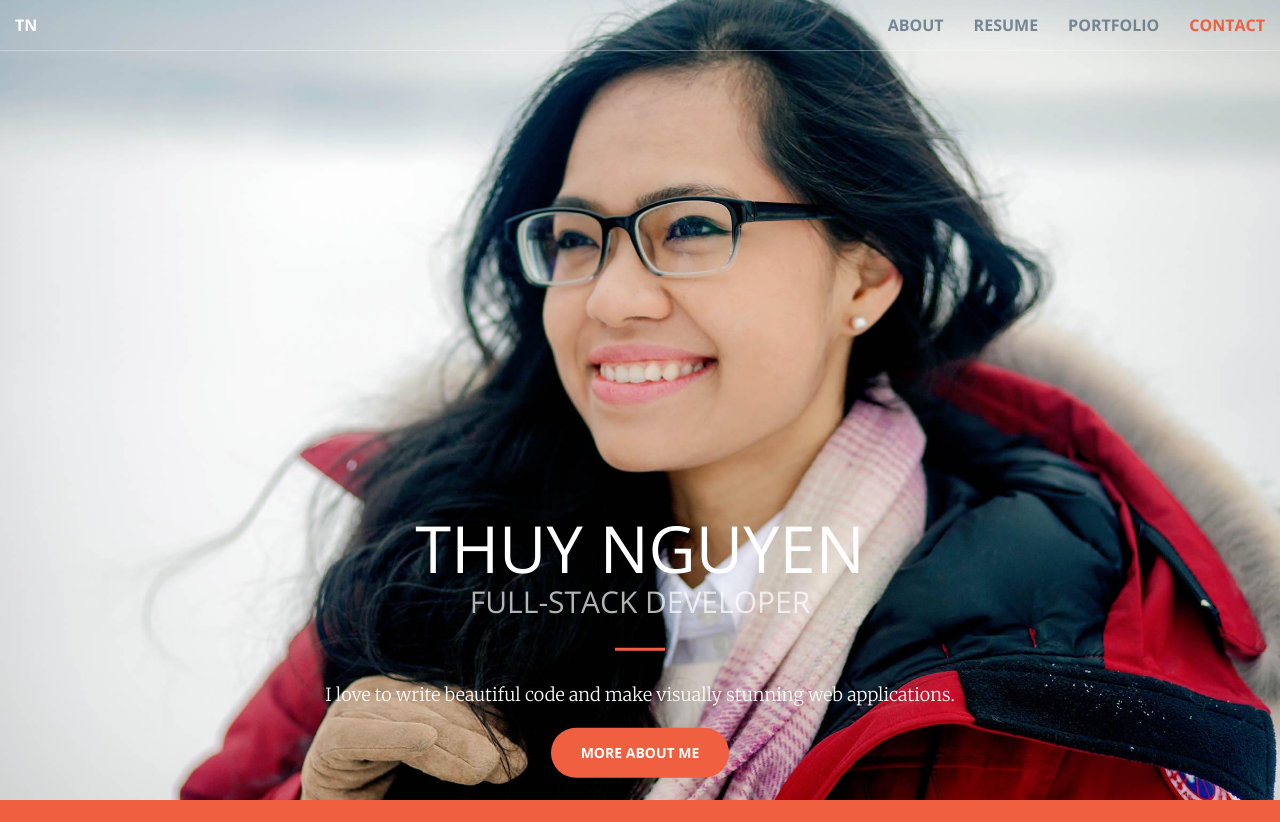
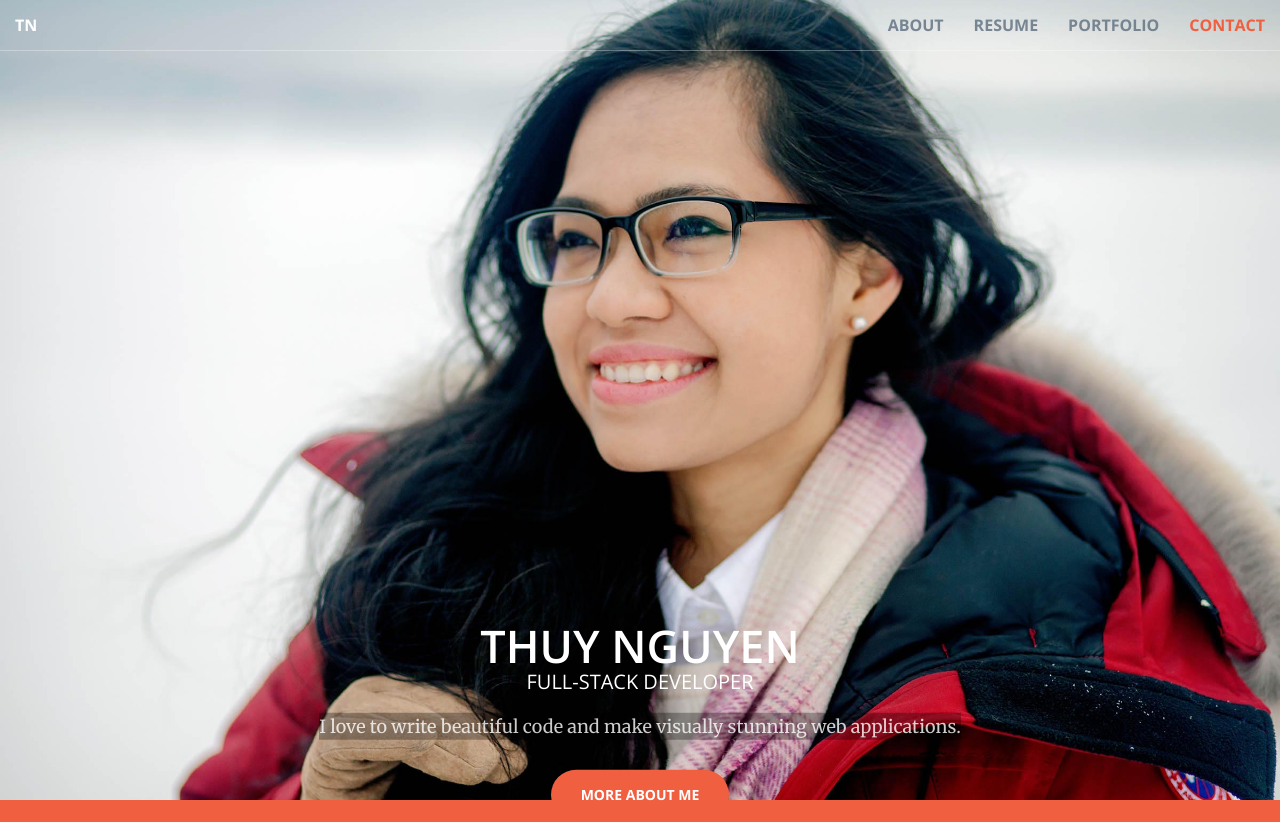
Before and after one commit to thuy616/portfolio, a plain HTML site: page index.html in a window 1280 px wide. Shown: the top 822 px of the page. Drawn offline with nearby package versions, Linux system fonts and the light colour scheme.

Commit message:
fix header inner content and scaling for small devices

```diff
--- a/css/creative.css
+++ b/css/creative.css
@@ -178,7 +178,7 @@ aside {
 header {
     position: relative;
     width: 100%;
-    min-height: auto;
+
     text-align: center;
     color: #fff;
     background-image: url(../img/cover3.jpg);
@@ -197,17 +197,17 @@ header .header-content {
 }
 
 header .header-content .header-content-inner h1 {
-    margin-top: 500px;
+    font-weight: 600;
+    margin-top: 65%;
     margin-bottom: 0;
     text-transform: uppercase;
-
 }
 
 header .header-content .header-content-inner h2 {
+    font-weight: 200;
     margin-top: 0;
     margin-bottom: 0;
     text-transform: uppercase;
-
 }
 
 header .header-content .header-content-inner hr {
@@ -215,12 +215,12 @@ header .header-content .header-content-inner hr {
 }
 
 header .header-content .header-content-inner p {
+    margin-top: 20px;
     margin-bottom: 20px;
-    font-size: 20px;
-    font-weight: 300;
-    color: rgba(250, 250, 250, 1);
-    background: inherit;
-
+    font-weight: 500;
+    background: rgba(0, 0, 0, .3);
+    display:inline-block;
+    color: rgba(255, 255, 255, .8);
 }
 
 @media(min-width:768px) {
@@ -246,8 +246,8 @@ header .header-content .header-content-inner p {
     header .header-content .header-content-inner p {
         margin-right: auto;
         margin-left: auto;
-        max-width: 80%;
-        font-size: 18px;
+        max-width: 100%;
+
     }
 }
 
--- a/index.html
+++ b/index.html
@@ -74,9 +74,9 @@
     <header>
         <div class="header-content">
             <div class="header-content-inner">
-                <h1>THUY NGUYEN</h1>
-                <h2 class="text-faded">Full-Stack Developer</h2>
-                <hr>
+                <h1>Thuy Nguyen</h1>
+                <h2>Full-Stack Developer</h2>
+
                 <p>I love to write beautiful code and make visually stunning web applications.</p>
                 <h5>
                     <a href="#about" class="btn btn-primary btn-xl page-scroll">More about me</a>
@@ -202,7 +202,8 @@
                         <h3>Made with Passion</h3>
                         <div class="content">
                           <hr>
-                          <p class="text-muted text-small">I write code with passion!</p>
+                          <p class="text-muted text-small">Learning a new programming language, a new library or a new framework is not hard but mastering them is challenging. It requires a lot of hard work, passion and perseverance</p>
+                            <p class="text-muted text-small">Lots of frustration but it is fun when you figure out how to do things and how to do those things well ;)</p>
 
                         </div>
                     </div>
@@ -323,7 +324,7 @@
                 <div class="col-lg-8 col-lg-offset-2 text-center">
                     <h2 class="section-heading">Let's Get In Touch!</h2>
                     <hr class="primary">
-                    <p>Ready to start your next project with us? That's great! Give us a call or send us an email and we will get back to you as soon as possible!</p>
+                    <p>Ready to start your next project with us? That's great! Give me a call or shoot me an email and I will get back to you as soon as possible!</p>
                 </div>
                 <div class="col-lg-4 col-lg-offset-2 text-center">
                     <i class="fa fa-phone fa-3x wow bounceIn"></i>
--- a/js/creative.js
+++ b/js/creative.js
@@ -30,10 +30,24 @@
     // Fit Text Plugin for Main Header
     $("h1").fitText(
         1.2, {
-            minFontSize: '35px',
-            maxFontSize: '65px'
+            minFontSize: '30px',
+            maxFontSize: '45px'
         }
     );
+
+    $(".header-content-inner h2").fitText(
+        2, {
+            minFontSize: '16px',
+            maxFontSize: '20px'
+        }
+    );
+
+    $(".header-content-inner p").fitText(
+        2, {
+            minFontSize: '14px',
+            maxFontSize: '18px'
+        }
+    )
 
     // Offset for Main Navigation
     $('#mainNav').affix({
```
